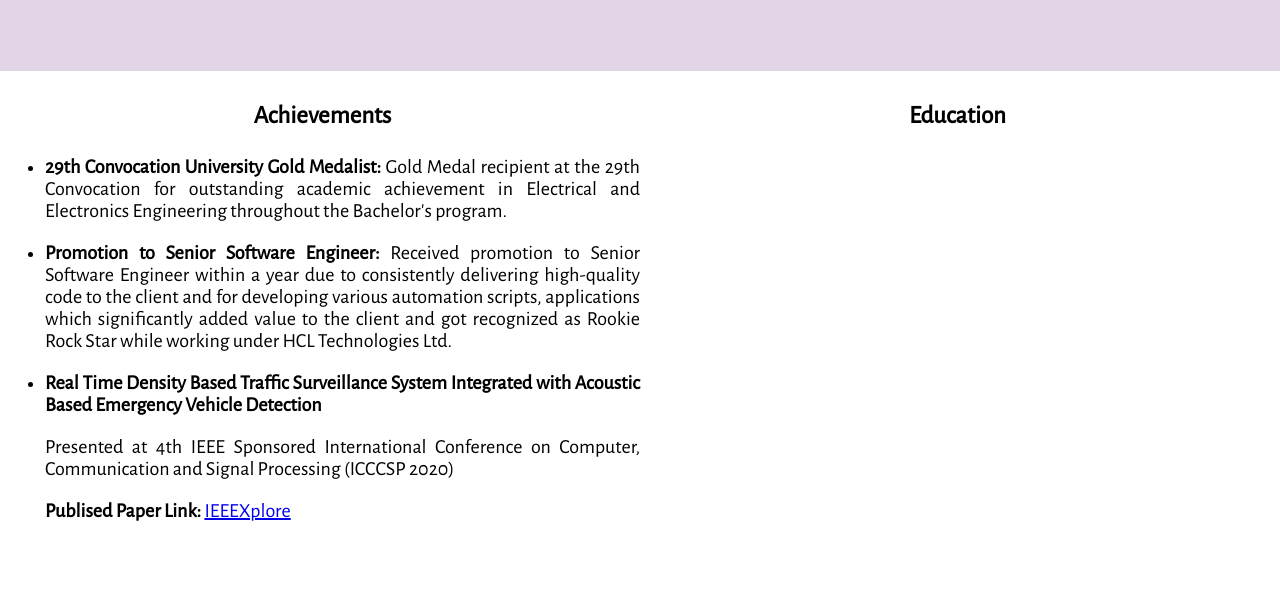
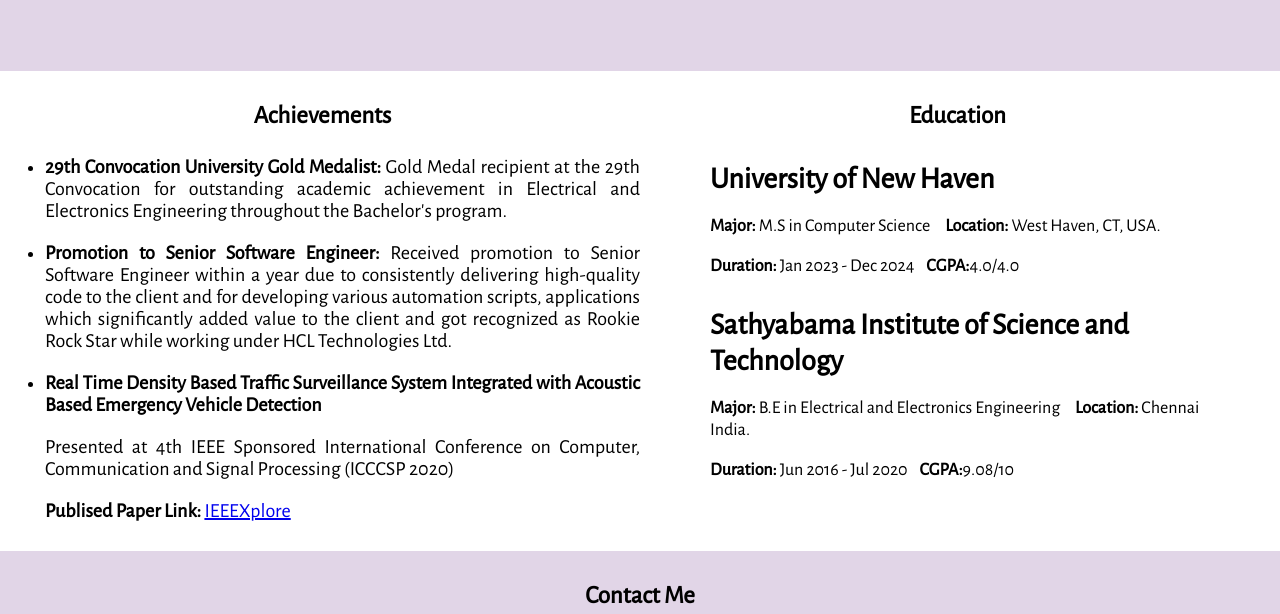
Before and after one commit to PRAKASH4150/Web-Database-Application-Development, a plain HTML site: page Assignment_2/My_Portfolio/index.html in a window 1280 px wide. Shown: the part 2119-2733 px from the top of the page. Drawn offline with nearby package versions, Linux system fonts and the light colour scheme; a web font is replaced by a local one.

Commit message:
added education column

```diff
--- a/Assignment_2/My_Portfolio/index.html
+++ b/Assignment_2/My_Portfolio/index.html
@@ -274,7 +274,25 @@
             <div class="box">
                 <p class="sectionheading">Education</p>
                 <section id="education" href="education">
+                    <div class="eduinfo">
+                        <p class="school">University of New Haven</p>
+                        <p class="subtags">
+                            <b>Major:</b> M.S in Computer Science &nbsp;&nbsp;&nbsp;&nbsp;<b>Location:</b> West Haven, CT, USA.
+                        </p>
+                        <p class="subtags">
+                            <b>Duration:</b> Jan 2023 - Dec 2024&nbsp;&nbsp;&nbsp;&nbsp;<b>CGPA:</b>4.0/4.0
+                        </p>
+                    </div>
 
+                    <div class="eduinfo">
+                        <p class="school">Sathyabama Institute of Science and Technology</p>
+                        <p class="subtags">
+                            <b>Major:</b> B.E in Electrical and Electronics Engineering &nbsp;&nbsp;&nbsp;&nbsp;<b>Location:</b> Chennai India.
+                        </p>
+                        <p class="subtags">
+                            <b>Duration:</b> Jun 2016 - Jul 2020&nbsp;&nbsp;&nbsp;&nbsp;<b>CGPA:</b>9.08/10
+                        </p>
+                    </div>
                 </section>
             </div>
         </section>
--- a/Assignment_2/My_Portfolio/styles.css
+++ b/Assignment_2/My_Portfolio/styles.css
@@ -224,7 +224,7 @@ body{
 {
     padding:var(--sections_padding);
     background-color:var(--white);
-    height:550px;
+    height:470px;
 }
 #acievementdesc
 {
@@ -263,3 +263,21 @@ body{
     color: #fff;
     text-decoration: none;
 }
+
+#education .eduinfo
+{
+    padding-left:var(--section_padding);
+    padding-right:var(--section_padding);
+}
+
+#education .eduinfo .school
+{
+    font-size:30px;
+    font-weight:bold;
+    margin-bottom:0px;
+}
+
+#education .eduinfo .subtags
+{
+    font-size:18px;
+}
```
